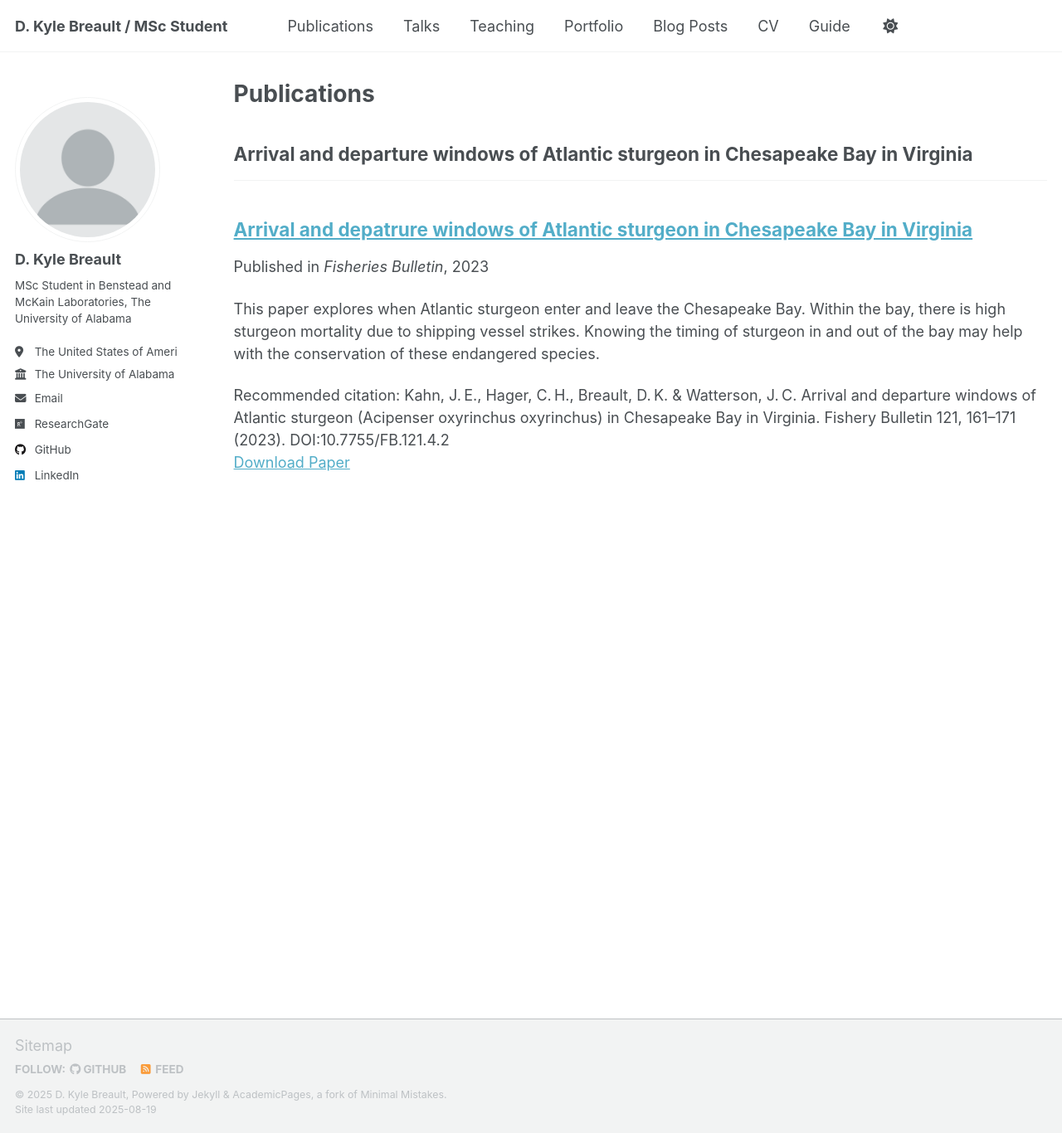
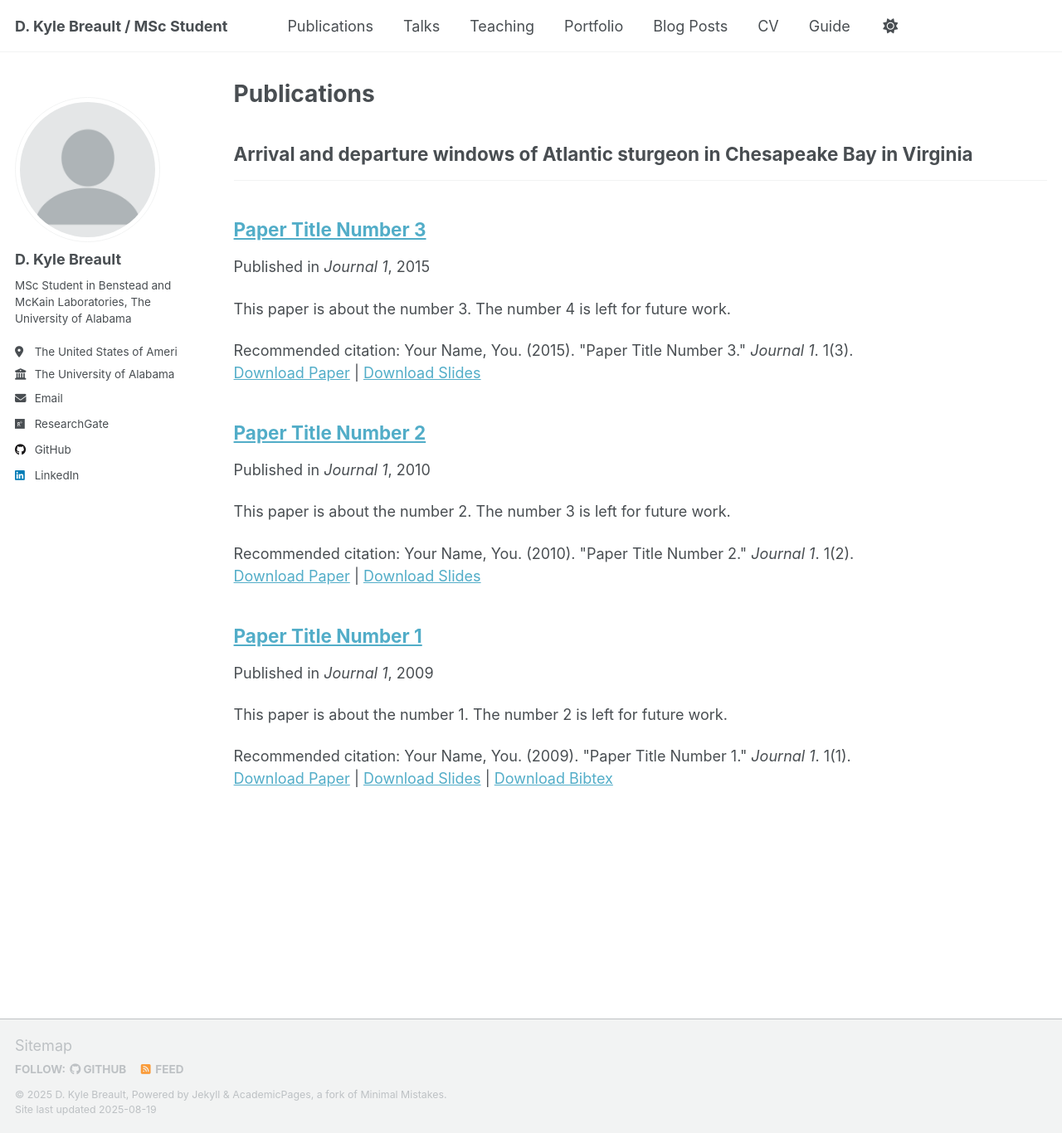
Before and after one commit to KyleBreault/.github.io, a Jekyll site: the page built from _pages/publications.html, in a window 1280 px wide and 1366 px high. Shown: the whole window at 83% size. Built offline with Jekyll 4.4.1, drawn with Linux system fonts in a browser that asks for light colours; a script that is not in the unit is left out.

```diff
--- a/_config.yml
+++ b/_config.yml
@@ -82,9 +82,9 @@ author:
 publication_category:
  # books:
   #  title: 'Books'
-  Manuscripts:
+  manuscripts:
     title: 'Arrival and departure windows of Atlantic sturgeon in Chesapeake Bay in Virginia'
-  Techincal Reports:
+  techincal reports:
     title: 'Spatiotemporal distributions of species detected within the Virginia’s offshore lease areas. Volume 1: the Sandbridge Shoal Marine Minerals Lease Area. Sterling (VA): U.S'
     title: 'Spatiotemporal distributions of species detected within the Virginia’s offshore lease areas. Volume 2: the Virginia wind energy lease area OCS A-0483. Sterling (VA): U.S'
   #conferences:
```
